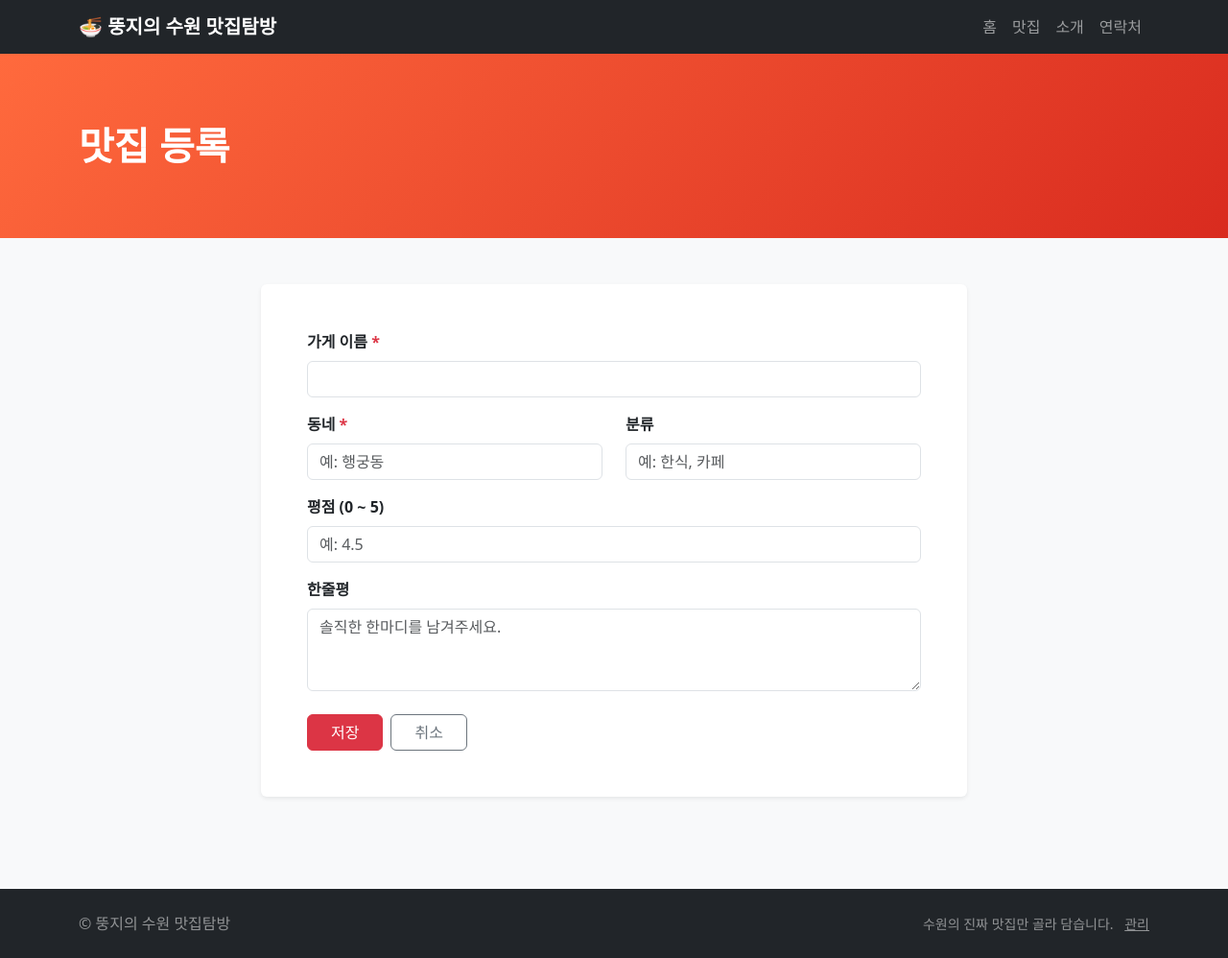
After one commit to fullmandu-0804/test1, a Flask app: page /admin/new in a window 1280 px wide. The commit adds this page. Shown: the whole page at 96% size. Run offline with Flask 3, Linux system fonts and the light colour scheme.

Commit message:
feat: 맛집 관리 화면 추가 (등록/수정/삭제)
- /admin 관리 목록, /admin/new 등록, /admin/<id>/edit 수정, /admin/<id>/delete 삭제
- ADMIN_PASSWORD 환경변수 기반 로그인 잠금
  (미설정 시 로컬은 통과, 운영 환경에서는 관리 화면 차단)
- 입력값 검증 (이름/동네 필수, 평점 0~5 범위)
- 처리 결과를 알려주는 flash 메시지 영역을 base.html 에 추가
- 하단에 관리 화면 링크 추가

Co-Authored-By: Claude Opus 5 <noreply@anthropic.com>

```diff
--- a/app.py
+++ b/app.py
@@ -1,9 +1,20 @@
 """뚱지의 수원 맛집탐방 - Flask 웹앱."""
 
 import os
+import secrets
+from functools import wraps
 
 from dotenv import load_dotenv
-from flask import Flask, render_template
+from flask import (
+    Flask,
+    abort,
+    flash,
+    redirect,
+    render_template,
+    request,
+    session,
+    url_for,
+)
 from flask_migrate import Migrate
 from sqlalchemy.exc import SQLAlchemyError
 
@@ -27,6 +38,9 @@ if not SECRET_KEY:
     SECRET_KEY = "dev-secret-key"
 
 app.config["SECRET_KEY"] = SECRET_KEY
+
+# 관리 화면 비밀번호. 비어 있으면 로컬 개발에서만 무인증으로 통과시킨다.
+ADMIN_PASSWORD = os.getenv("ADMIN_PASSWORD", "")
 
 
 def resolve_database_url():
@@ -57,9 +71,17 @@ SITE_NAME = "뚱지의 수원 맛집탐방"
 
 
 @app.context_processor
-def inject_site_name():
-    """모든 템플릿에서 site_name 을 그냥 쓸 수 있게 해준다."""
-    return {"site_name": SITE_NAME}
+def inject_globals():
+    """모든 템플릿에서 공통으로 쓰는 값들."""
+    return {
+        "site_name": SITE_NAME,
+        "is_admin": bool(session.get("is_admin")) or not ADMIN_PASSWORD,
+    }
+
+
+# --------------------------------------------------------------------------
+# 공개 페이지
+# --------------------------------------------------------------------------
 
 
 @app.route("/")
@@ -71,15 +93,7 @@ def index():
 @app.route("/places")
 def places():
     """맛집 목록 페이지. DB에서 읽어와 평점 높은 순으로 보여준다."""
-    try:
-        items = Place.query.order_by(Place.rating.desc(), Place.id).all()
-        db_ready = True
-    except SQLAlchemyError:
-        # 아직 표(테이블)가 만들어지지 않은 경우에도 페이지가 깨지지 않도록 한다.
-        db.session.rollback()
-        items = []
-        db_ready = False
-
+    items, db_ready = load_places()
     return render_template(
         "places.html",
         active_page="places",
@@ -99,6 +113,198 @@ def contact():
     """연락처 페이지."""
     return render_template("contact.html", active_page="contact")
 
+
+def load_places():
+    """맛집 목록을 읽어온다. 표가 아직 없으면 빈 목록을 돌려준다."""
+    try:
+        return Place.query.order_by(Place.rating.desc(), Place.id).all(), True
+    except SQLAlchemyError:
+        # 아직 표(테이블)가 만들어지지 않은 경우에도 페이지가 깨지지 않도록 한다.
+        db.session.rollback()
+        return [], False
+
+
+# --------------------------------------------------------------------------
+# 관리 화면 (비밀번호 잠금)
+# --------------------------------------------------------------------------
+
+
+def admin_required(view):
+    """관리 화면 접근을 막는 문지기."""
+
+    @wraps(view)
+    def wrapper(*args, **kwargs):
+        if not ADMIN_PASSWORD:
+            if IS_PRODUCTION:
+                # 운영 환경에서 비밀번호가 없으면 아예 열지 않는다.
+                abort(503)
+            # 로컬 개발에서는 편의를 위해 그냥 통과시킨다.
+            return view(*args, **kwargs)
+
+        if not session.get("is_admin"):
+            return redirect(url_for("admin_login", next=request.path))
+
+        return view(*args, **kwargs)
+
+    return wrapper
+
+
+def safe_next_path(value):
+    """외부 사이트로 튕겨나가지 않도록 이동 경로를 검사한다."""
+    if value and value.startswith("/") and not value.startswith("//"):
+        return value
+    return url_for("admin_list")
+
+
+@app.route("/admin/login", methods=["GET", "POST"])
+def admin_login():
+    """관리자 로그인."""
+    if not ADMIN_PASSWORD:
+        return redirect(url_for("admin_list"))
+
+    if request.method == "POST":
+        entered = request.form.get("password", "")
+        # 한글 등 ASCII 밖의 문자도 비교할 수 있도록 바이트로 변환한다.
+        # compare_digest 는 비교 시간을 일정하게 유지해 비밀번호 추측을 어렵게 한다.
+        if secrets.compare_digest(entered.encode("utf-8"), ADMIN_PASSWORD.encode("utf-8")):
+            session["is_admin"] = True
+            flash("로그인되었습니다.", "success")
+            return redirect(safe_next_path(request.args.get("next")))
+        flash("비밀번호가 올바르지 않습니다.", "danger")
+
+    return render_template("admin_login.html", active_page="admin")
+
+
+@app.route("/admin/logout")
+def admin_logout():
+    """로그아웃."""
+    session.pop("is_admin", None)
+    flash("로그아웃되었습니다.", "success")
+    return redirect(url_for("places"))
+
+
+@app.route("/admin")
+@admin_required
+def admin_list():
+    """관리용 맛집 목록."""
+    items, db_ready = load_places()
+    return render_template(
+        "admin_list.html",
+        active_page="admin",
+        places=items,
+        db_ready=db_ready,
+    )
+
+
+def read_place_form(form):
+    """폼에 입력된 값을 검사해서 (값, 오류목록) 으로 돌려준다."""
+    data = {
+        "name": (form.get("name") or "").strip(),
+        "district": (form.get("district") or "").strip(),
+        "category": (form.get("category") or "").strip(),
+        "one_liner": (form.get("one_liner") or "").strip(),
+        "rating": 0.0,
+    }
+    errors = []
+
+    if not data["name"]:
+        errors.append("가게 이름을 입력해 주세요.")
+    if not data["district"]:
+        errors.append("동네를 입력해 주세요.")
+
+    raw_rating = (form.get("rating") or "").strip()
+    if raw_rating:
+        try:
+            data["rating"] = float(raw_rating)
+        except ValueError:
+            errors.append("평점은 숫자로 입력해 주세요. (예: 4.5)")
+
+    if not 0 <= data["rating"] <= 5:
+        errors.append("평점은 0 이상 5 이하로 입력해 주세요.")
+
+    return data, errors
+
+
+@app.route("/admin/new", methods=["GET", "POST"])
+@admin_required
+def admin_new():
+    """맛집 등록."""
+    if request.method == "POST":
+        data, errors = read_place_form(request.form)
+        if errors:
+            for message in errors:
+                flash(message, "danger")
+            return render_template(
+                "admin_form.html",
+                active_page="admin",
+                place=data,
+                form_title="맛집 등록",
+                action_url=url_for("admin_new"),
+            )
+
+        db.session.add(Place(**data))
+        db.session.commit()
+        flash(f"'{data['name']}' 을(를) 등록했습니다.", "success")
+        return redirect(url_for("admin_list"))
+
+    return render_template(
+        "admin_form.html",
+        active_page="admin",
+        place=None,
+        form_title="맛집 등록",
+        action_url=url_for("admin_new"),
+    )
+
+
+@app.route("/admin/<int:place_id>/edit", methods=["GET", "POST"])
+@admin_required
+def admin_edit(place_id):
+    """맛집 수정."""
+    place = db.get_or_404(Place, place_id)
+
+    if request.method == "POST":
+        data, errors = read_place_form(request.form)
+        if errors:
+            for message in errors:
+                flash(message, "danger")
+            return render_template(
+                "admin_form.html",
+                active_page="admin",
+                place=data,
+                form_title="맛집 수정",
+                action_url=url_for("admin_edit", place_id=place_id),
+            )
+
+        for key, value in data.items():
+            setattr(place, key, value)
+        db.session.commit()
+        flash(f"'{place.name}' 정보를 수정했습니다.", "success")
+        return redirect(url_for("admin_list"))
+
+    return render_template(
+        "admin_form.html",
+        active_page="admin",
+        place=place,
+        form_title="맛집 수정",
+        action_url=url_for("admin_edit", place_id=place_id),
+    )
+
+
+@app.route("/admin/<int:place_id>/delete", methods=["POST"])
+@admin_required
+def admin_delete(place_id):
+    """맛집 삭제."""
+    place = db.get_or_404(Place, place_id)
+    name = place.name
+    db.session.delete(place)
+    db.session.commit()
+    flash(f"'{name}' 을(를) 삭제했습니다.", "success")
+    return redirect(url_for("admin_list"))
+
+
+# --------------------------------------------------------------------------
+# 샘플 데이터
+# --------------------------------------------------------------------------
 
 # 화면 확인용 샘플 데이터. 나중에 진짜 맛집 정보로 교체하면 된다.
 SAMPLE_PLACES = [
@@ -152,8 +358,7 @@ def seed():
     """샘플 맛집 데이터를 DB에 넣는다. (이미 있으면 건너뛴다)"""
     added = 0
     for data in SAMPLE_PLACES:
-        exists = Place.query.filter_by(name=data["name"]).first()
-        if exists:
+        if Place.query.filter_by(name=data["name"]).first():
             continue
         db.session.add(Place(**data))
         added += 1
--- /dev/null
+++ b/templates/admin_form.html
@@ -0,0 +1,72 @@
+{% extends "base.html" %}
+
+{% block title %}{{ site_name }} | {{ form_title }}{% endblock %}
+
+{% block content %}
+<section class="hero py-5">
+    <div class="container py-3 py-lg-4">
+        <h1 class="display-6 fw-bold mb-0">{{ form_title }}</h1>
+    </div>
+</section>
+
+<section class="container py-5">
+    <div class="row justify-content-center">
+        <div class="col-12 col-lg-8">
+            <div class="card border-0 shadow-sm">
+                <div class="card-body p-4 p-lg-5">
+                    <form method="post" action="{{ action_url }}">
+                        <div class="mb-3">
+                            <label for="name" class="form-label fw-semibold">
+                                가게 이름 <span class="text-danger">*</span>
+                            </label>
+                            <input type="text" class="form-control" id="name" name="name"
+                                   maxlength="100" required
+                                   value="{{ place.name if place else '' }}">
+                        </div>
+
+                        <div class="row">
+                            <div class="col-12 col-sm-6 mb-3">
+                                <label for="district" class="form-label fw-semibold">
+                                    동네 <span class="text-danger">*</span>
+                                </label>
+                                <input type="text" class="form-control" id="district"
+                                       name="district" maxlength="50" required
+                                       placeholder="예: 행궁동"
+                                       value="{{ place.district if place else '' }}">
+                            </div>
+                            <div class="col-12 col-sm-6 mb-3">
+                                <label for="category" class="form-label fw-semibold">분류</label>
+                                <input type="text" class="form-control" id="category"
+                                       name="category" maxlength="50"
+                                       placeholder="예: 한식, 카페"
+                                       value="{{ place.category if place else '' }}">
+                            </div>
+                        </div>
+
+                        <div class="mb-3">
+                            <label for="rating" class="form-label fw-semibold">평점 (0 ~ 5)</label>
+                            <input type="number" class="form-control" id="rating" name="rating"
+                                   step="0.1" min="0" max="5" placeholder="예: 4.5"
+                                   value="{{ '%.1f'|format(place.rating) if place else '' }}">
+                        </div>
+
+                        <div class="mb-4">
+                            <label for="one_liner" class="form-label fw-semibold">한줄평</label>
+                            <textarea class="form-control" id="one_liner" name="one_liner"
+                                      rows="3" maxlength="200"
+                                      placeholder="솔직한 한마디를 남겨주세요."
+                                      >{{ place.one_liner if place else '' }}</textarea>
+                        </div>
+
+                        <div class="d-flex gap-2">
+                            <button type="submit" class="btn btn-danger px-4">저장</button>
+                            <a href="{{ url_for('admin_list') }}"
+                               class="btn btn-outline-secondary px-4">취소</a>
+                        </div>
+                    </form>
+                </div>
+            </div>
+        </div>
+    </div>
+</section>
+{% endblock %}
--- a/templates/base.html
+++ b/templates/base.html
@@ -56,6 +56,20 @@
 
     <!-- 각 페이지가 채워 넣는 자리 -->
     <main class="flex-grow-1">
+        {% with messages = get_flashed_messages(with_categories=true) %}
+            {% if messages %}
+            <div class="container pt-3">
+                {% for category, message in messages %}
+                <div class="alert alert-{{ category }} alert-dismissible fade show" role="alert">
+                    {{ message }}
+                    <button type="button" class="btn-close" data-bs-dismiss="alert"
+                            aria-label="닫기"></button>
+                </div>
+                {% endfor %}
+            </div>
+            {% endif %}
+        {% endwith %}
+
         {% block content %}{% endblock %}
     </main>
 
@@ -63,7 +77,10 @@
     <footer class="bg-dark text-white-50 py-4 mt-5">
         <div class="container d-flex flex-column flex-md-row justify-content-between align-items-center gap-2">
             <span>&copy; {{ site_name }}</span>
-            <small>수원의 진짜 맛집만 골라 담습니다.</small>
+            <small>
+                수원의 진짜 맛집만 골라 담습니다.
+                <a class="text-white-50 ms-2" href="{{ url_for('admin_list') }}">관리</a>
+            </small>
         </div>
     </footer>
 
```
Also changed, not shown: templates/admin_list.html (added, +72 -0 lines), templates/admin_login.html (added, +27 -0 lines), 1 other file.
